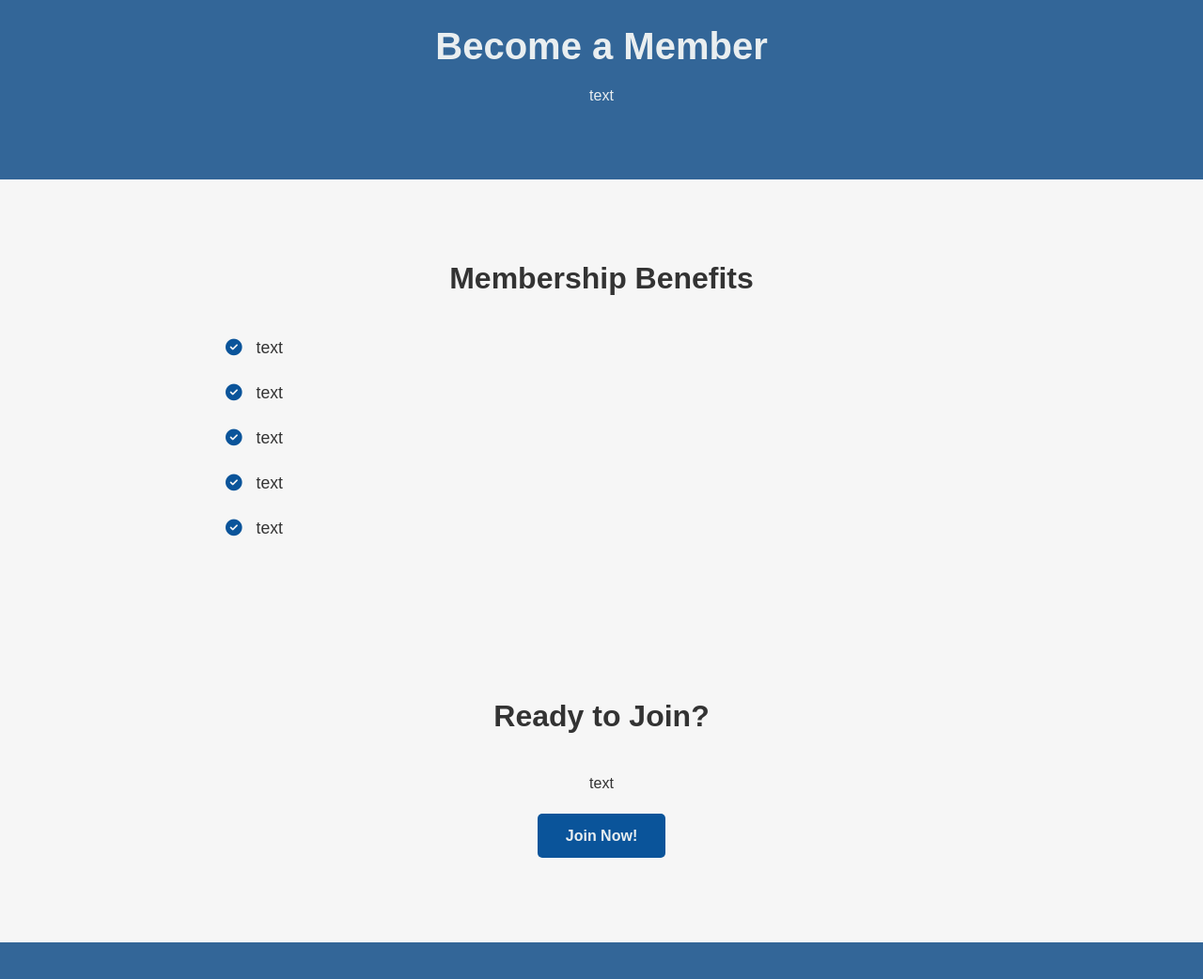
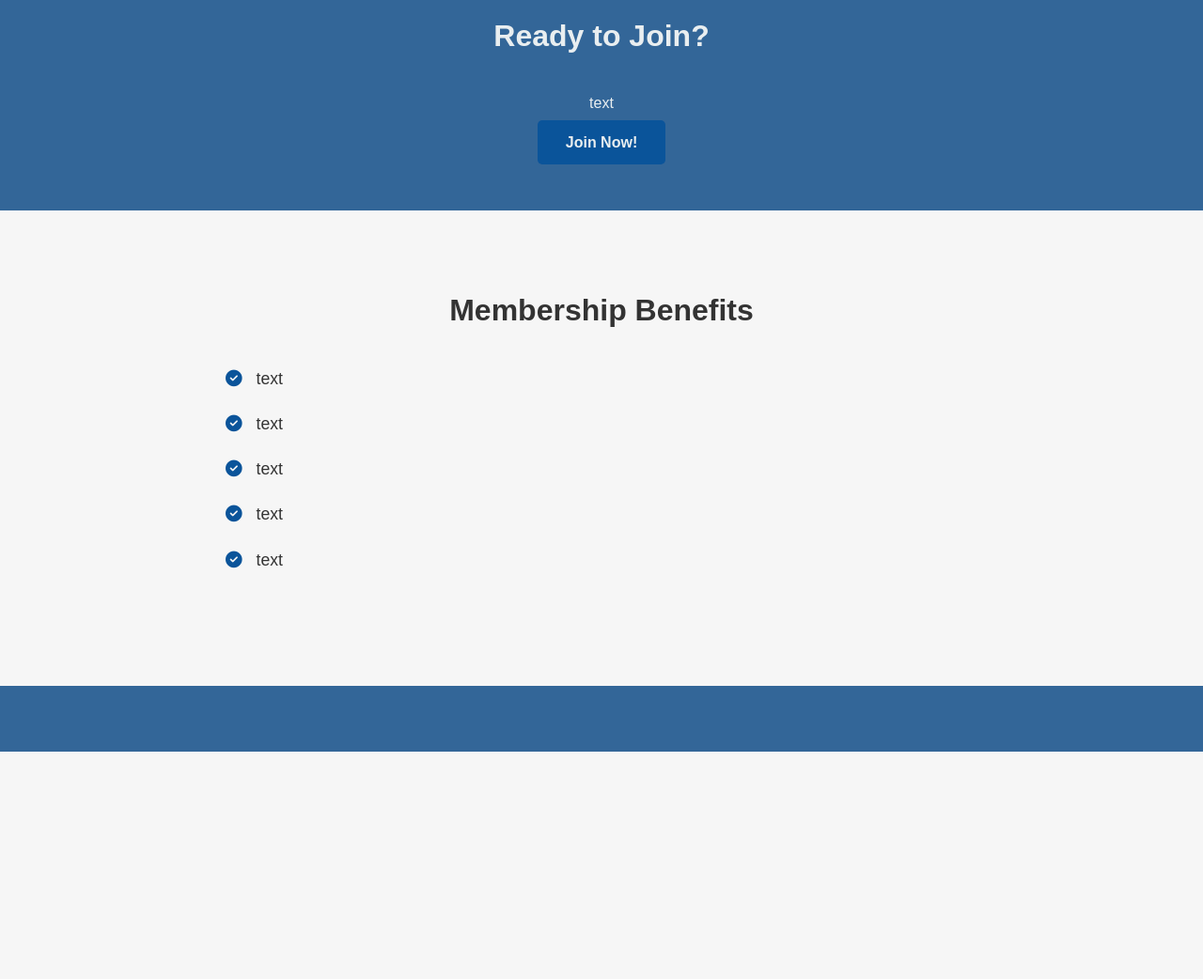
Before and after one commit to lukasm27/qmcas-website, a plain HTML site: page membership.html in a window 1280 px wide. Shown: the part 180-1222 px from the top of the page at 94% size. After the commit the page ends 980 px from the top, so only its background shows below. Drawn offline with Linux system fonts and the light colour scheme.

Commit message:
cosmetic tweaks

```diff
--- a/membership.html
+++ b/membership.html
@@ -41,12 +41,11 @@
         <!-- Page Header -->
         <section class="page-header">
             <div class="container">
-                <h1>Become a Member</h1>
-                <p>text</p>
+                <h2>Ready to Join?</h2>
+                    <p>text</p>
+                    <a href="https://www.qmsu.org/groups/9772/" class="cta-button" target="_blank">Join Now!</a>
             </div>
         </section>
-
-        <!-- Benefits Section -->
         <section class="benefits-section">
             <div class="container">
                 <h2>Membership Benefits</h2>
@@ -60,15 +59,7 @@
             </div>
         </section>
 
-        <!-- Join Now Section -->
-        <section class="join-now-section">
-            <div class="container">
-                <h2>Ready to Join?</h2>
-                <p>text</p>
-                <!-- IMPORTANT: Replace # with the actual link to your society's page on the QMSU website -->
-                <a href="#" class="cta-button" target="_blank">Join Now!</a>
-            </div>
-        </section>
+
     </main>
 
     <!-- ============== FOOTER ============== -->
```
Also changed, not shown: about.html (+1 -1 lines), index.html (+1 -1 lines).
